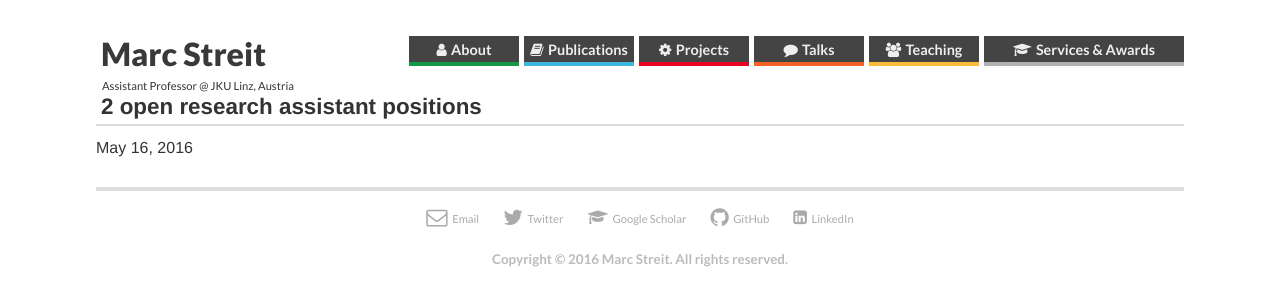
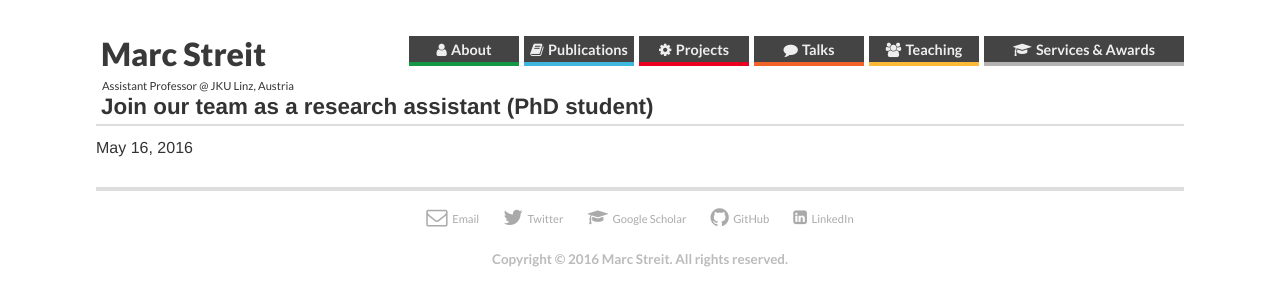
Before and after one commit to mstreit/mstreit.github.io, a Jekyll site: the page built from _posts/2015-05-16-open_phd_position.markdown, in a window 1280 px wide. Shown: the top 306 px of the page. Built offline with Jekyll 4.4.1, drawn with Linux system fonts in a browser that asks for light colours; nearby versions of some CDN libraries; some web fonts are replaced.

Commit message:
changed news item text

```diff
--- a/_posts/2015-05-16-open_phd_position.markdown
+++ b/_posts/2015-05-16-open_phd_position.markdown
@@ -1,6 +1,6 @@
 ---
 layout: post
-title:  2 open research assistant positions
+title:  Join our team as a research assistant (PhD student)
 link: http://data.caleydo.org/jobs/2016-05_JKU_ResearchAssistant_Visualization.pdf
 date:   2016-05-16 06:00:00
 categories: event
```
